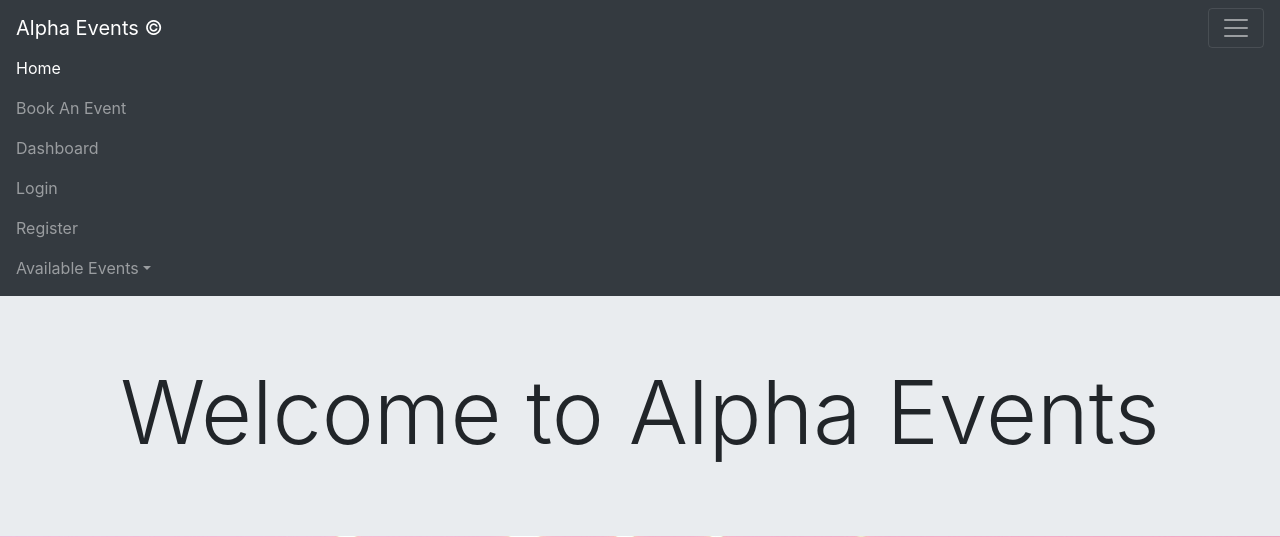
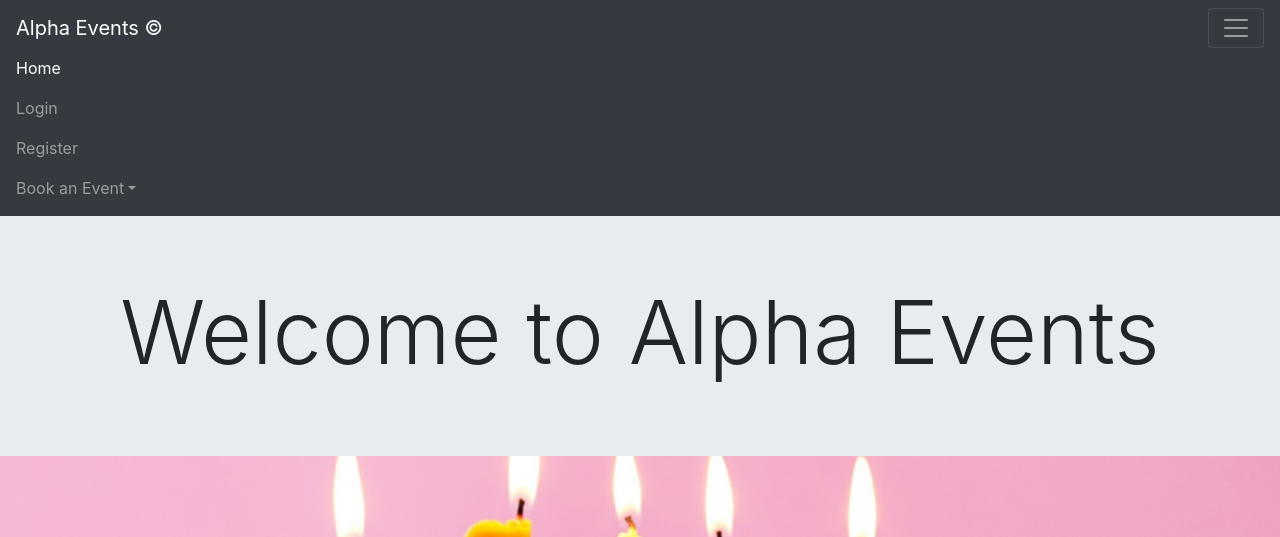
Before and after one commit to AceAltair13/Event-Management-System--Flask, a Flask app: page /1 in a window 1280 px wide, after a click that opens the changed part. Shown: the top 537 px of the page. Run offline with Flask 2, Linux system fonts and the light colour scheme; some libraries are stand-ins or nearby versions.

Commit message:
Removed redundant routings

```diff
--- a/templates/base.html
+++ b/templates/base.html
@@ -28,11 +28,6 @@
                     <a class="nav-link" href="/">Home<span class="sr-only">(current)</span></a>
                 </li>
                 <li class="nav-item">
-                    <a class="nav-link" href="#">Book An Event</a>
-                <li class="nav-item">
-                     <a class="nav-link" href="/login/dashboard">Dashboard</a>
-                </li>
-                <li class="nav-item">
                     <a class="nav-link" href="/login">Login</a>
                 </li>
                 <li class="nav-item">
@@ -40,11 +35,11 @@
                 </li>
                 <li class="nav-item dropdown">
                     <a class="nav-link dropdown-toggle" href="http://example.com" id="dropdown01" data-toggle="dropdown"
-                        aria-haspopup="true" aria-expanded="false">Available Events</a>
+                        aria-haspopup="true" aria-expanded="false">Book an Event</a>
                     <div class="dropdown-menu" aria-labelledby="dropdown01">
-                        <a class="dropdown-item" href="#">Birthdays</a>
-                        <a class="dropdown-item" href="#">Anniversaries</a>
-                        <a class="dropdown-item" href="#">Other Celebrations</a>
+                        <a class="dropdown-item" href="/birthday">Birthdays</a>
+                        <a class="dropdown-item" href="/anniversary">Anniversaries</a>
+                        <a class="dropdown-item" href="/other_event">Other Celebrations</a>
                     </div>
                 </li>
             </ul>
```
